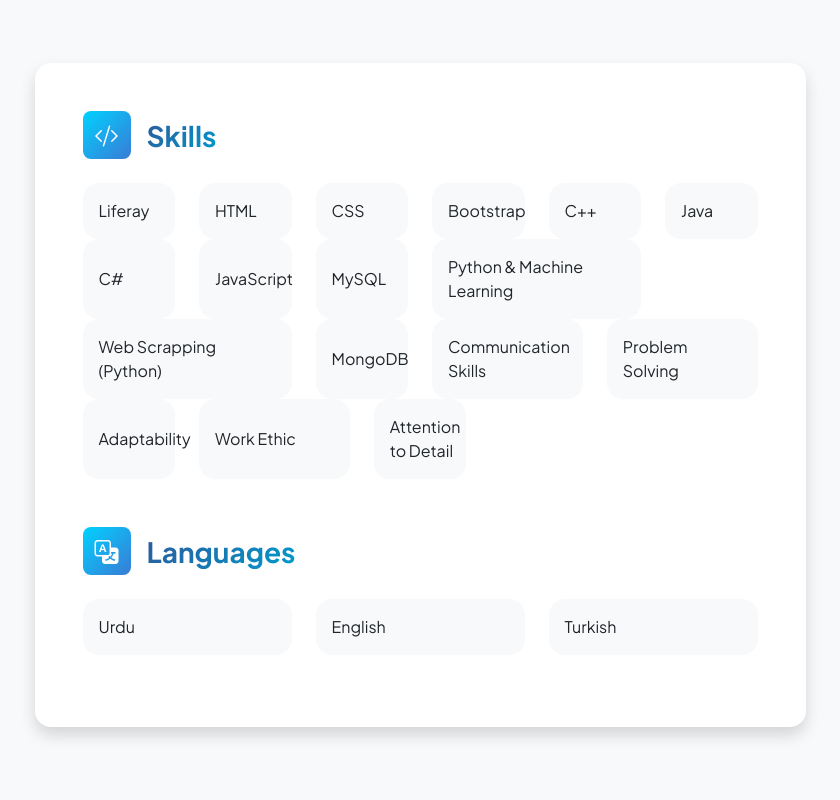
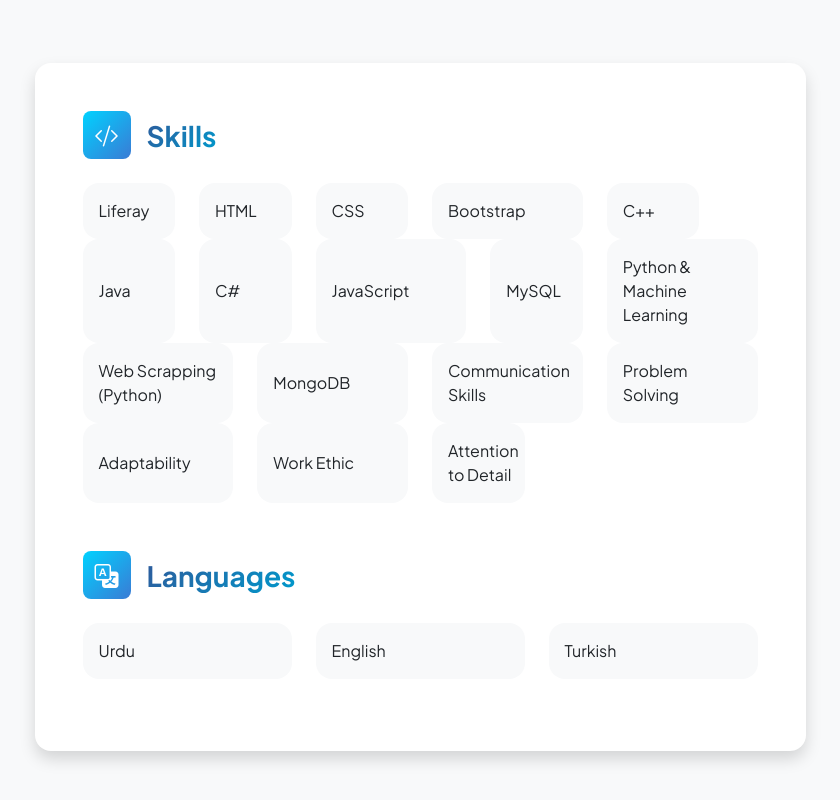
Before and after one commit to haadibey1453/sanaullah.dev, a plain HTML site: page resume.html in a window 1280 px wide. Shown: the part 1862-2662 px from the top of the page, without its empty margins (220-1060 px from the left). Drawn offline with nearby package versions, Linux system fonts and the light colour scheme.

Commit message:
Update Resume

```diff
--- a/resume.html
+++ b/resume.html
@@ -219,7 +219,7 @@
                                             <div class="d-flex align-items-center bg-light rounded-4 p-3 h-100">CSS
                                             </div>
                                         </div>
-                                        <div class="col-lg-2">
+                                        <div class="col-lg-3">
                                             <div class="d-flex align-items-center bg-light rounded-4 p-3 h-40">Bootstrap
                                             </div>
                                         </div>
@@ -234,7 +234,7 @@
                                         <div class="col-lg-2">
                                             <div class="d-flex align-items-center bg-light rounded-4 p-3 h-100">C#</div>
                                         </div>
-                                        <div class="col-lg-2">
+                                        <div class="col-lg-3">
                                             <div class="d-flex align-items-center bg-light rounded-4 p-3 h-100">
                                                 JavaScript
                                             </div>
@@ -243,15 +243,15 @@
                                             <div class="d-flex align-items-center bg-light rounded-4 p-3 h-100">
                                                 MySQL</div>
                                         </div>
-                                        <div class="col-lg-4">
+                                        <div class="col-lg-3">
                                             <div class="d-flex align-items-center bg-light rounded-4 p-3 h-100">Python &
                                                 Machine Learning</div>
                                         </div>
-                                        <div class="col-lg-4">
+                                        <div class="col-lg-3">
                                             <div class="d-flex align-items-center bg-light rounded-4 p-3 h-100">Web
                                                 Scrapping (Python)</div>
                                         </div>
-                                        <div class="col-lg-2">
+                                        <div class="col-lg-3">
                                             <div class="d-flex align-items-center bg-light rounded-4 p-3 h-100">MongoDB
                                             </div>
                                         </div>
@@ -265,7 +265,7 @@
                                                 Solving
                                             </div>
                                         </div>
-                                        <div class="col-lg-2">
+                                        <div class="col-lg-3">
                                             <div class="d-flex align-items-center bg-light rounded-4 p-3 h-100">
                                                 Adaptability
                                             </div>
```
